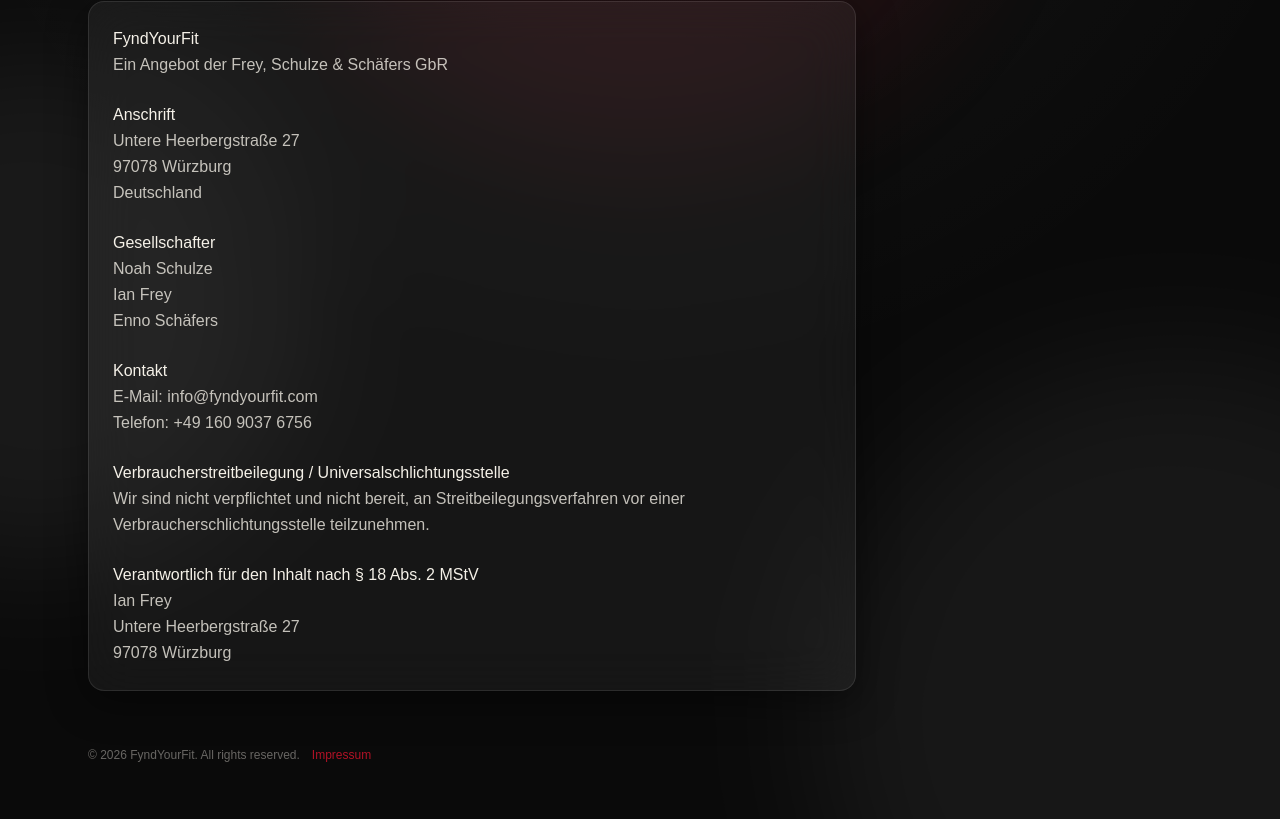
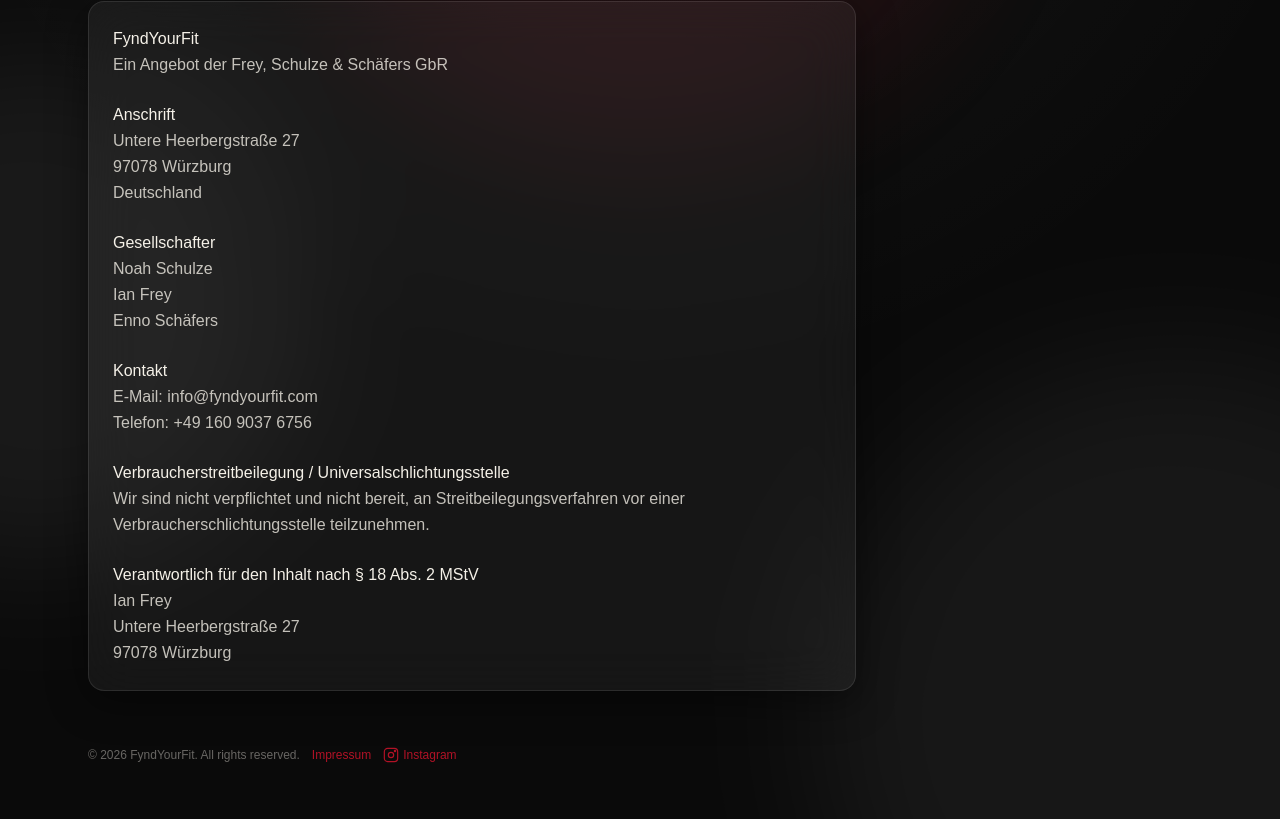
Before and after one commit to Noah-538/findyourfit-waitlist, a Next.js app: page /impressum in a window 1280 px wide. Shown: the part 340-1159 px from the top of the page. Built offline with nearby package versions, Linux system fonts and the light colour scheme.

Commit message:
added instagram in footer

```diff
--- a/app/impressum/page.tsx
+++ b/app/impressum/page.tsx
@@ -103,12 +103,39 @@ export default function ImpressumPage() {
 
         {/* Footer */}
         <footer className="pb-4 text-xs text-[color:rgba(245,241,232,0.4)]">
-          <div className="flex flex-wrap items-center gap-3">
-            <span>© {year} FyndYourFit. All rights reserved.</span>
-            <a href="/impressum" className="text-[var(--accent)] hover:opacity-80">
-              Impressum
-            </a>
-          </div>
+            <div className="flex flex-wrap items-center gap-3">
+                <span>© {year} FyndYourFit. All rights reserved.</span>
+
+                <a
+                href="/impressum"
+                className="text-[var(--accent)] hover:opacity-80"
+                >
+                Impressum
+                </a>
+
+                <a
+                href="https://instagram.com/fyndyourfit"
+                target="_blank"
+                rel="noopener noreferrer"
+                className="flex items-center gap-1 text-[var(--accent)] hover:opacity-80"
+                >
+                    <svg
+                        width="16"
+                        height="16"
+                        viewBox="0 0 24 24"
+                        fill="none"
+                        stroke="currentColor"
+                        strokeWidth="1.8"
+                        strokeLinecap="round"
+                        strokeLinejoin="round"
+                    >
+                        <rect x="2" y="2" width="20" height="20" rx="5" ry="5"/>
+                        <circle cx="12" cy="12" r="4"/>
+                        <circle cx="18" cy="6" r="1"/>
+                    </svg>
+                    Instagram
+                </a>
+            </div>
         </footer>
       </div>
     </main>
```
